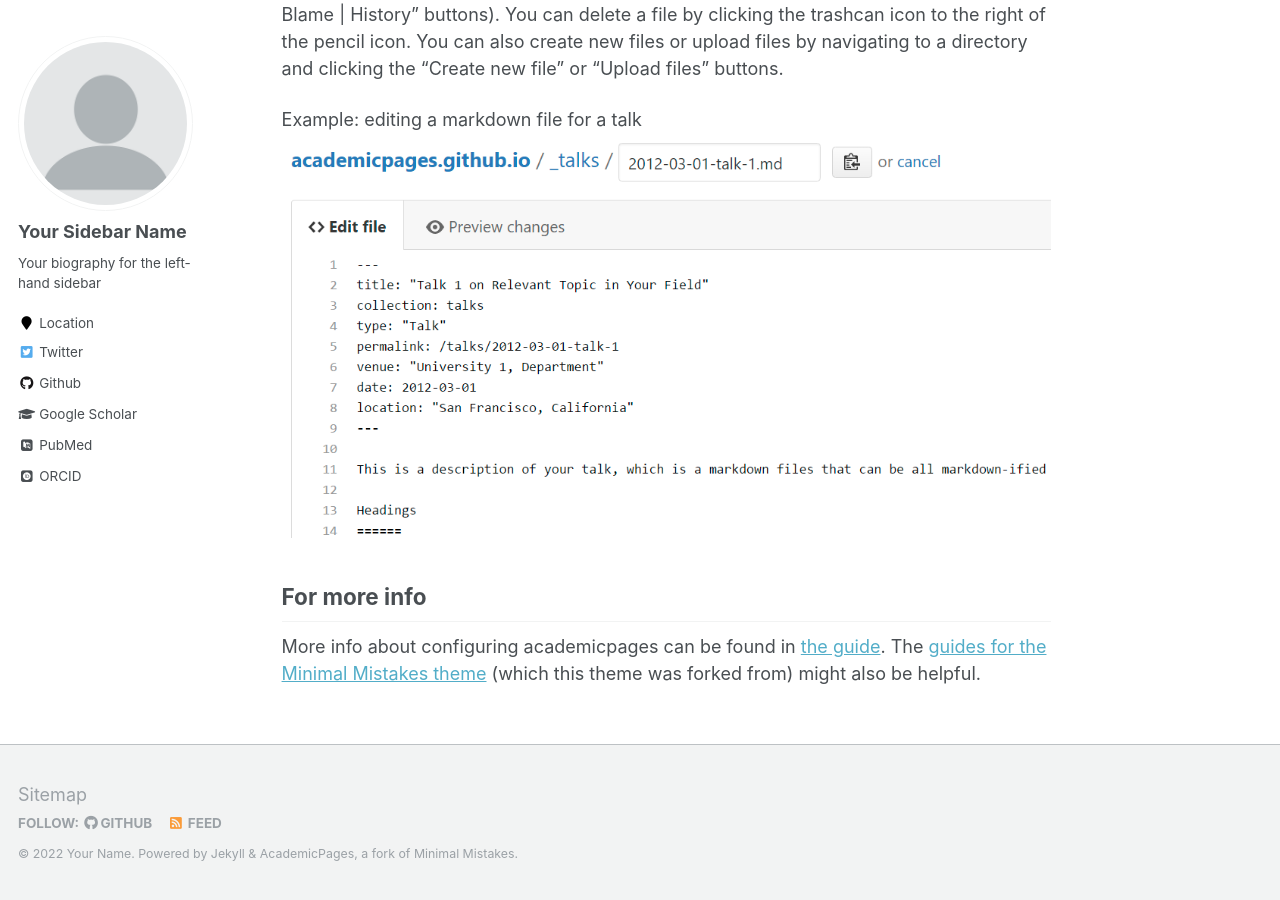
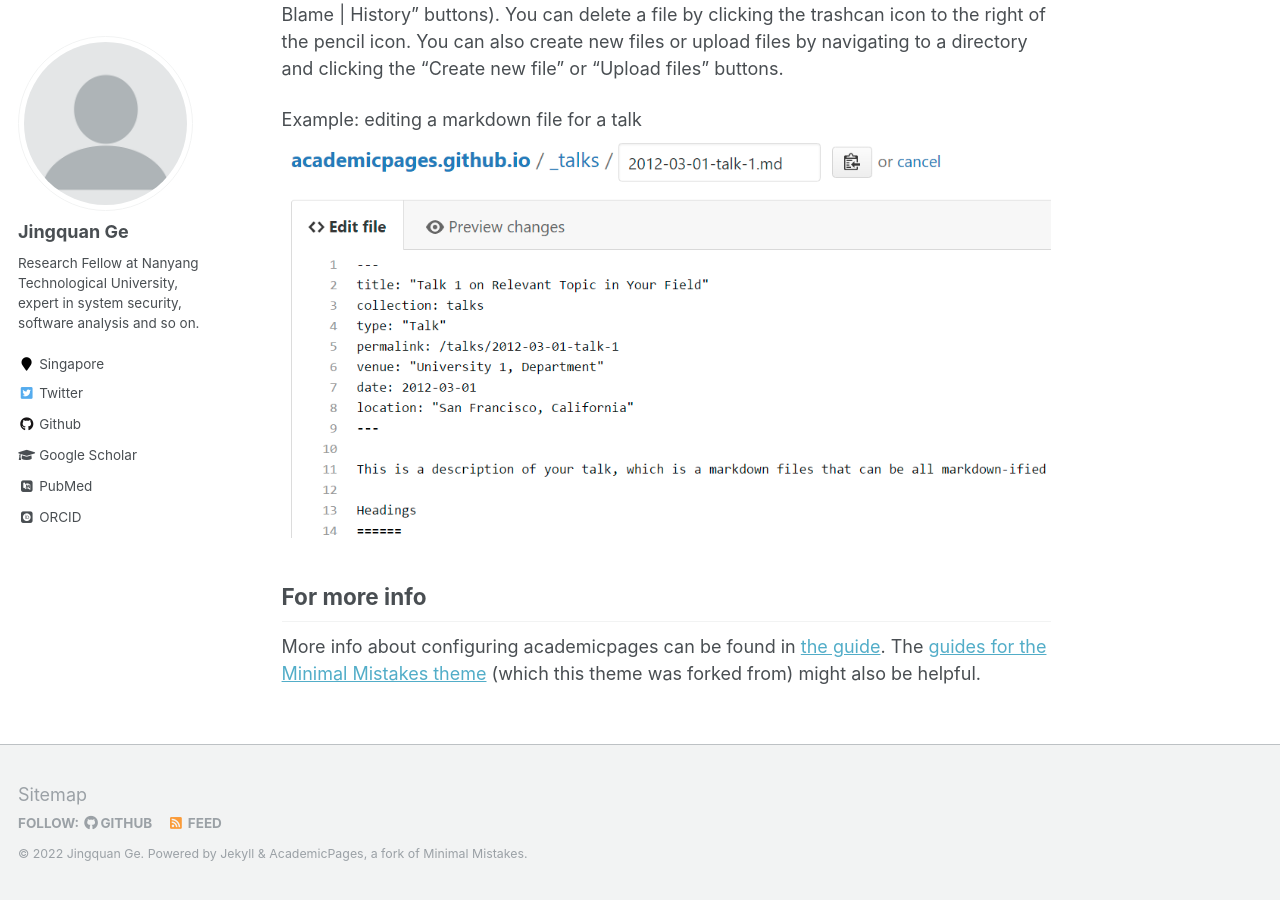
Before and after one commit to gejingquan/gejingquan.github.io, a Jekyll site: the page built from _pages/about.md, in a window 1280 px wide and 900 px high, scrolled down 2463 px. Built offline with Jekyll 4.4.1, drawn with Linux system fonts in a browser that asks for light colours; some web fonts are replaced; some of the changed text lies outside the part shown.

Commit message:
Update _config.yml

```diff
--- a/_config.yml
+++ b/_config.yml
@@ -7,13 +7,13 @@
 
 # Site Settings
 locale                   : "en-US"
-title                    : "Your Name / Site Title"
+title                    : "Dr. Jingquan Ge"
 title_separator          : "-"
-name                     : &name "Your Name"
-description              : &description "personal description"
-url                      : https://academicpages.github.io # the base hostname & protocol for your site e.g. "https://mmistakes.github.io"
+name                     : &name "Jingquan Ge"
+description              : &description "Research Fellow at Nanyang Technological University"
+url                      : https://gejingquan.github.io # the base hostname & protocol for your site e.g. "https://mmistakes.github.io"
 baseurl                  : "" # the subpath of your site, e.g. "/blog"
-repository               : "academicpages/academicpages.github.io"
+repository               : "gejingquan.github.io"
 teaser                   :  # filename of teaser fallback teaser image placed in /images/, .e.g. "500x300.png"
 breadcrumbs              : false # true, false (default)
 words_per_minute         : 160
@@ -80,10 +80,10 @@ analytics:
 
 # Site Author
 author:
-  name             : "Your Sidebar Name"
+  name             : "Jingquan Ge"
   avatar           : "profile.png"
-  bio              : "Your biography for the left-hand sidebar"
-  location         : "Location"
+  bio              : "Research Fellow at Nanyang Technological University, expert in system security, software analysis and so on."
+  location         : "Singapore"
   employer         :
   pubmed           : "https://www.ncbi.nlm.nih.gov/pubmed/?term=john+snow"
   googlescholar    : "http://yourfullgooglescholarurl.com"
```
